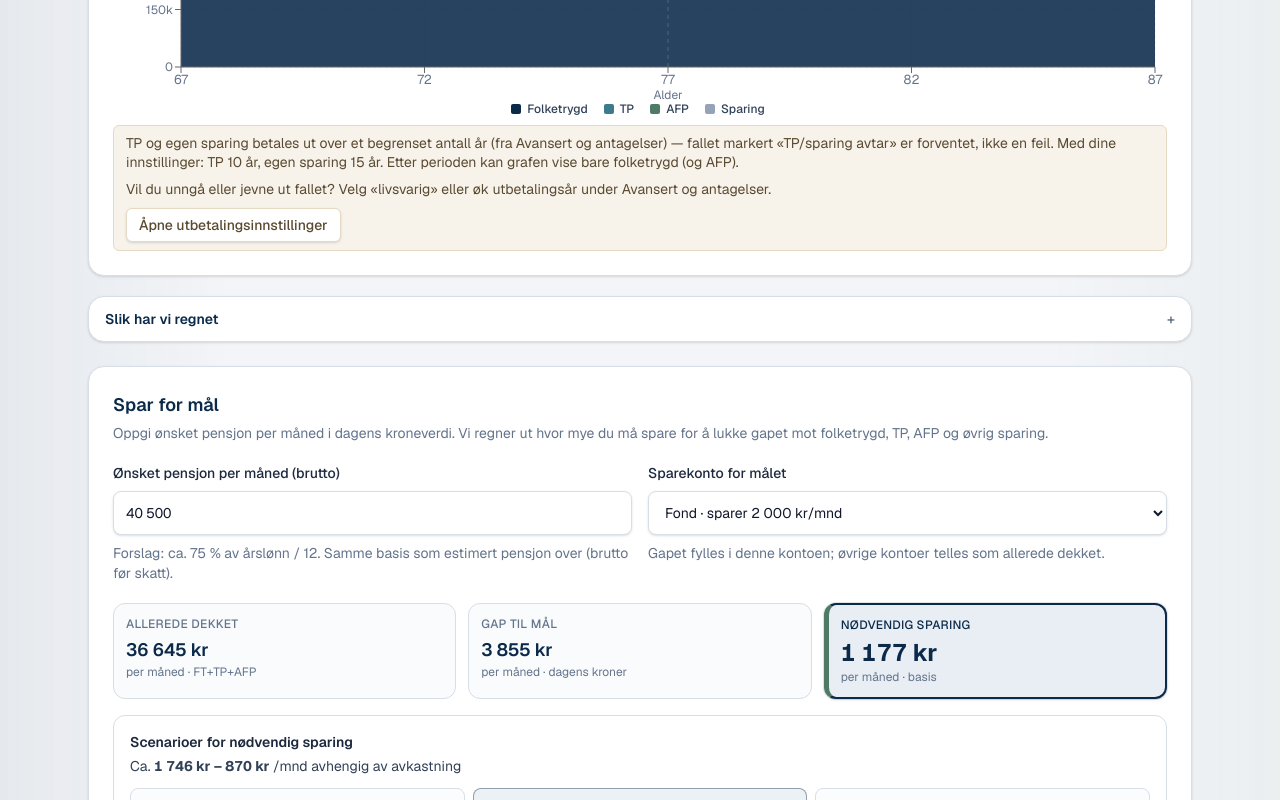
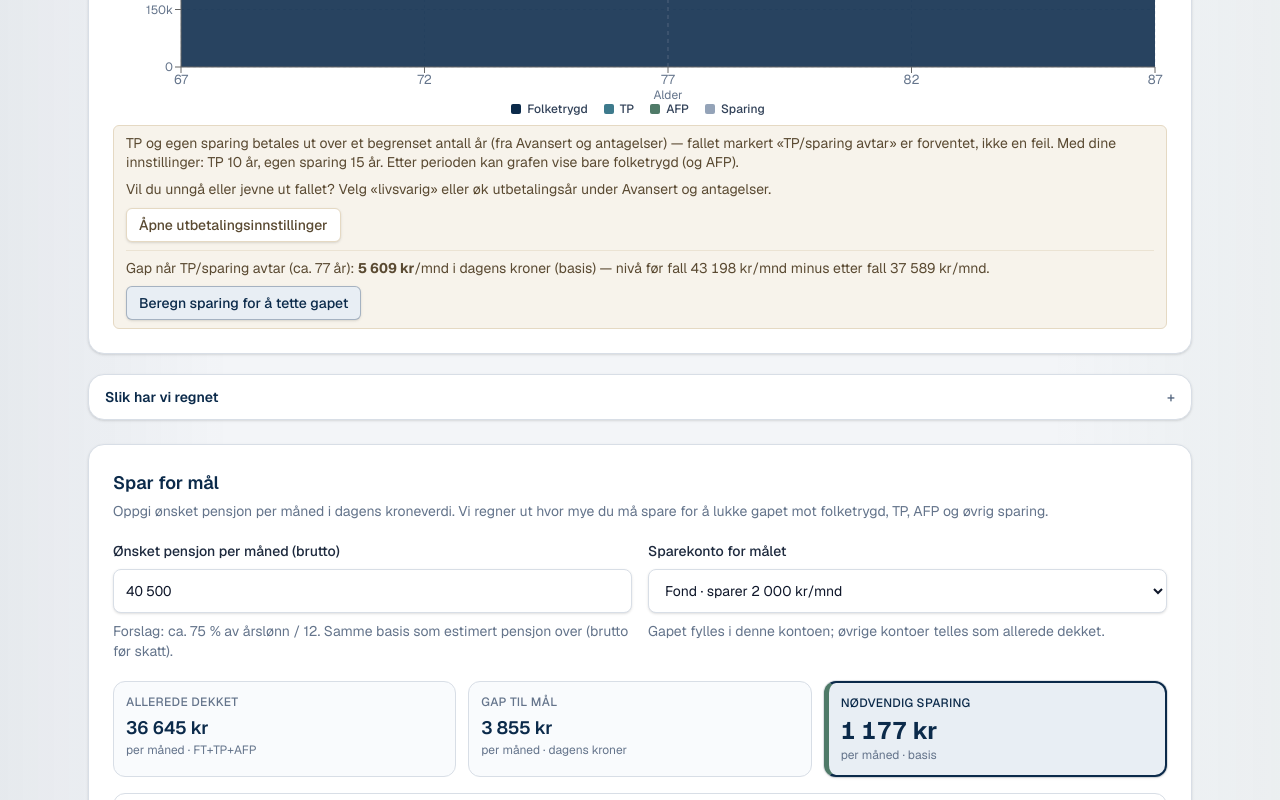
Before and after one commit to jonasc3-cyber/pensjonskalkulator, a Next.js app: page / in a window 1280 px wide. Shown: the part 4420-5220 px from the top of the page. Built offline with nearby package versions, Linux system fonts and the light colour scheme.

Commit message:
Add Spar-for-mål CTA after timeline TP/sparing drop
Show monthly gap (basis, dagens kroner) under the timeline callout when a cliff exists, and prefill Spar for mål with nivå før fall so users can close the gap with existing goal-seek logic.

```diff
--- a/components/Calculator.tsx
+++ b/components/Calculator.tsx
@@ -25,6 +25,11 @@ const PERSIST_DEBOUNCE_MS = 250;
 export function Calculator() {
   const [values, setValues] = useState<CalculatorInputs>(() => defaultInputs());
   const [assumptionsOpen, setAssumptionsOpen] = useState(false);
+  /** Prefill Spar for mål from timeline gap CTA (nivå før fall, monthly). */
+  const [goalPrefillMonthly, setGoalPrefillMonthly] = useState<number | null>(
+    null,
+  );
+  const [goalPrefillToken, setGoalPrefillToken] = useState(0);
   const [hydrated, setHydrated] = useState(false);
   /** Vises til bruker endrer noe (eller har lagret/delt tilstand). */
   const [isExampleData, setIsExampleData] = useState(true);
@@ -121,6 +126,20 @@ export function Calculator() {
     }, 50);
   }
 
+  /** Scroll to Spar for mål and prefill ønsket pensjon = nivå før timeline-fall. */
+  function closeTimelineGapWithSaving(targetMonthly: number) {
+    setGoalPrefillMonthly(targetMonthly);
+    setGoalPrefillToken((t) => t + 1);
+    window.setTimeout(() => {
+      const el = document.getElementById("spar-for-mal");
+      el?.scrollIntoView({ behavior: "smooth", block: "start" });
+      const input = document.getElementById("goal-target");
+      if (input instanceof HTMLElement) {
+        input.focus({ preventScroll: true });
+      }
+    }, 50);
+  }
+
   function toggleAssumptions() {
     setAssumptionsOpen((v) => !v);
     if (!assumptionsOpen) {
@@ -160,8 +179,14 @@ export function Calculator() {
             showNet={values.showNet}
             inputs={values}
             onOpenPayoutSettings={openPayoutSettings}
+            onCloseTimelineGap={closeTimelineGapWithSaving}
           />
-          <GoalSeekPanel values={values} result={result} />
+          <GoalSeekPanel
+            values={values}
+            result={result}
+            prefillTargetMonthly={goalPrefillMonthly}
+            prefillToken={goalPrefillToken}
+          />
           <StickyMiniResult baseMonthly={result.scenarios.base.totalMonthly} />
         </>
       ) : (
--- a/components/GoalSeekPanel.tsx
+++ b/components/GoalSeekPanel.tsx
@@ -16,9 +16,21 @@ import { CurrencyInput } from "./CurrencyInput";
 type Props = {
   values: CalculatorInputs;
   result: CalculationResult;
+  /**
+   * External prefill of «ønsket pensjon per måned» (e.g. timeline nivå før fall).
+   * Applied when prefillToken changes.
+   */
+  prefillTargetMonthly?: number | null;
+  /** Increment to re-apply the same prefill value. */
+  prefillToken?: number;
 };
 
-export function GoalSeekPanel({ values, result }: Props) {
+export function GoalSeekPanel({
+  values,
+  result,
+  prefillTargetMonthly = null,
+  prefillToken = 0,
+}: Props) {
   const options = useMemo(
     () => goalAccountOptions(values.savings),
     [values.savings],
@@ -43,6 +55,16 @@ export function GoalSeekPanel({ values, result }: Props) {
       return current;
     });
   }, [values.annualSalary]);
+
+  // Prefill from timeline gap CTA (nivå før fall) — locks against salary auto-default
+  useEffect(() => {
+    if (!(prefillToken > 0) || !(prefillTargetMonthly != null && prefillTargetMonthly > 0)) {
+      return;
+    }
+    setTargetMonthly(prefillTargetMonthly);
+    // NaN never equals a salary default, so auto-default will not overwrite
+    autoDefaultRef.current = Number.NaN;
+  }, [prefillToken, prefillTargetMonthly]);
 
   // Hold valgt konto gyldig når sparelisten endres
   useEffect(() => {
--- a/components/ResultsPanel.tsx
+++ b/components/ResultsPanel.tsx
@@ -1,6 +1,8 @@
 "use client";
 
+import { useMemo } from "react";
 import type { CalculationResult, CalculatorInputs } from "@/lib/pension/types";
+import { findFirstTpSavingDrop } from "@/lib/pension/timelineDrop";
 import {
   AFP_NOT_INCLUDED_LABEL,
   formatNOK,
@@ -26,16 +28,26 @@ export function ResultsPanel({
   showNet,
   inputs,
   onOpenPayoutSettings,
+  onCloseTimelineGap,
 }: {
   result: CalculationResult;
   showNet: boolean;
   inputs: CalculatorInputs;
   onOpenPayoutSettings?: () => void;
+  /**
+   * Prefill Spar for mål with desired monthly (nivå før fall) and scroll there.
+   */
+  onCloseTimelineGap?: (targetMonthly: number) => void;
 }) {
   const { low, base, high } = result.scenarios;
   const unit = showNet ? "netto (anslag)" : "brutto";
   const breakdown = base.savingBreakdown ?? [];
   const tpBreakdown = base.tpBreakdown ?? [];
+
+  const timelineDrop = useMemo(
+    () => findFirstTpSavingDrop(result.timeline),
+    [result.timeline],
+  );
 
   const scenarios = [
     {
@@ -272,6 +284,46 @@ export function ResultsPanel({
                 Åpne utbetalingsinnstillinger
               </button>
             ) : null}
+
+            {timelineDrop && timelineDrop.gapMonthly > 0 ? (
+              <div
+                className="space-y-2 border-t border-info-border/60 pt-2"
+                data-testid="timeline-gap-cta"
+              >
+                <p>
+                  Gap når TP/sparing avtar (ca. {timelineDrop.dropAge} år):{" "}
+                  <strong
+                    className="tabular-nums"
+                    data-testid="timeline-gap-monthly"
+                  >
+                    {formatNOK(Math.round(timelineDrop.gapMonthly))}
+                  </strong>
+                  /mnd i dagens kroner (basis) — nivå før fall{" "}
+                  <span className="tabular-nums">
+                    {formatNOK(Math.round(timelineDrop.beforeMonthly))}
+                  </span>
+                  /mnd minus etter fall{" "}
+                  <span className="tabular-nums">
+                    {formatNOK(Math.round(timelineDrop.afterMonthly))}
+                  </span>
+                  /mnd.
+                </p>
+                {onCloseTimelineGap ? (
+                  <button
+                    type="button"
+                    onClick={() =>
+                      onCloseTimelineGap(
+                        Math.round(timelineDrop.beforeMonthly),
+                      )
+                    }
+                    className="inline-flex items-center rounded-md border border-primary/30 bg-primary-soft px-3 py-1.5 text-sm font-medium text-primary shadow-sm transition-colors hover:bg-primary/10"
+                    data-testid="close-timeline-gap"
+                  >
+                    Beregn sparing for å tette gapet
+                  </button>
+                ) : null}
+              </div>
+            ) : null}
           </div>
         </div>
       </div>
--- a/components/TimelineChart.tsx
+++ b/components/TimelineChart.tsx
@@ -12,31 +12,12 @@ import {
   YAxis,
 } from "recharts";
 import type { TimelinePoint } from "@/lib/pension/types";
+import { findFirstTpSavingDrop } from "@/lib/pension/timelineDrop";
 import { chartSeries, palette } from "@/lib/theme";
 import { ChartFrame } from "./ChartFrame";
 import { ChartLegendContent } from "./ChartLegend";
 import { ChartTableToggle } from "./ChartTableToggle";
 import { ChartTooltip } from "./ChartTooltip";
-
-/**
- * First age where TP+sparing fall meaningfully (e.g. TP ends ~77 while
- * sparing continues) — not only when both hit ~0 (~82).
- */
-function findFirstTpSavingDropAge(
-  points: { age: number; TP: number; Sparing: number }[],
-): number | null {
-  for (let i = 1; i < points.length; i++) {
-    const prev = points[i - 1]!;
-    const curr = points[i]!;
-    const prevSum = prev.TP + prev.Sparing;
-    const currSum = curr.TP + curr.Sparing;
-    // Cliff: lose ≥15% of prior TP+sparing and at least 5k kr
-    if (prevSum > 5000 && currSum < prevSum * 0.85 && prevSum - currSum >= 5000) {
-      return curr.age;
-    }
-  }
-  return null;
-}
 
 /** X-ticks every 5 years from first age (e.g. 67, 72, 77, …). */
 function ageTicksEveryFive(ages: number[]): number[] {
@@ -60,7 +41,7 @@ export function TimelineChart({ data }: { data: TimelinePoint[] }) {
   }));
 
   const ticks = ageTicksEveryFive(chartData.map((d) => d.age));
-  const dropAge = findFirstTpSavingDropAge(chartData);
+  const dropAge = findFirstTpSavingDrop(data)?.dropAge ?? null;
 
   // Compact table: every 5 years (+ last) so mobile a11y stays readable
   const tickSet = new Set(ticks);
--- a/lib/pension/index.ts
+++ b/lib/pension/index.ts
@@ -8,3 +8,4 @@ export * from "./calculate";
 export * from "./goalSeek";
 export * from "./persistence";
 export * from "./withdrawalAgeComparison";
+export * from "./timelineDrop";
--- /dev/null
+++ b/lib/pension/timelineDrop.ts
@@ -0,0 +1,59 @@
+import type { TimelinePoint } from "./types";
+
+/**
+ * Detects the first meaningful TP+sparing cliff on the basis timeline
+ * (same criteria as the «TP/sparing avtar» reference line).
+ *
+ * Cliff: lose ≥15 % of prior TP+sparing and at least 5 000 kr (yearly).
+ */
+export interface TimelineDropInfo {
+  /** Age where the first cliff lands (the marked drop year). */
+  dropAge: number;
+  /** Total yearly pension just before the cliff (dagens kroner, basis). */
+  beforeYearly: number;
+  /** Total yearly pension at/after the cliff (dagens kroner, basis). */
+  afterYearly: number;
+  /** Yearly gap = before − after. */
+  gapYearly: number;
+  /** Monthly gap in today's kroner (basis). */
+  gapMonthly: number;
+  /**
+   * Monthly total just before the cliff — preferred Spar-for-mål prefill
+   * («ønsket pensjon per måned» = nivå før fall).
+   */
+  beforeMonthly: number;
+  /** Monthly total after the cliff. */
+  afterMonthly: number;
+}
+
+/**
+ * Find the first TP/sparing drop on a timeline, or null if none.
+ * Timeline totals are yearly (same as buildTimeline / TimelineChart).
+ */
+export function findFirstTpSavingDrop(
+  timeline: TimelinePoint[],
+): TimelineDropInfo | null {
+  for (let i = 1; i < timeline.length; i++) {
+    const prev = timeline[i - 1]!;
+    const curr = timeline[i]!;
+    const prevSum = prev.tp + prev.saving;
+    const currSum = curr.tp + curr.saving;
+    if (
+      prevSum > 5000 &&
+      currSum < prevSum * 0.85 &&
+      prevSum - currSum >= 5000
+    ) {
+      const gapYearly = Math.max(0, prev.total - curr.total);
+      return {
+        dropAge: curr.age,
+        beforeYearly: prev.total,
+        afterYearly: curr.total,
+        gapYearly,
+        gapMonthly: gapYearly / 12,
+        beforeMonthly: prev.total / 12,
+        afterMonthly: curr.total / 12,
+      };
+    }
+  }
+  return null;
+}
```
Also changed, not shown: 1 other file (tests, documents, lock files or other folders).
